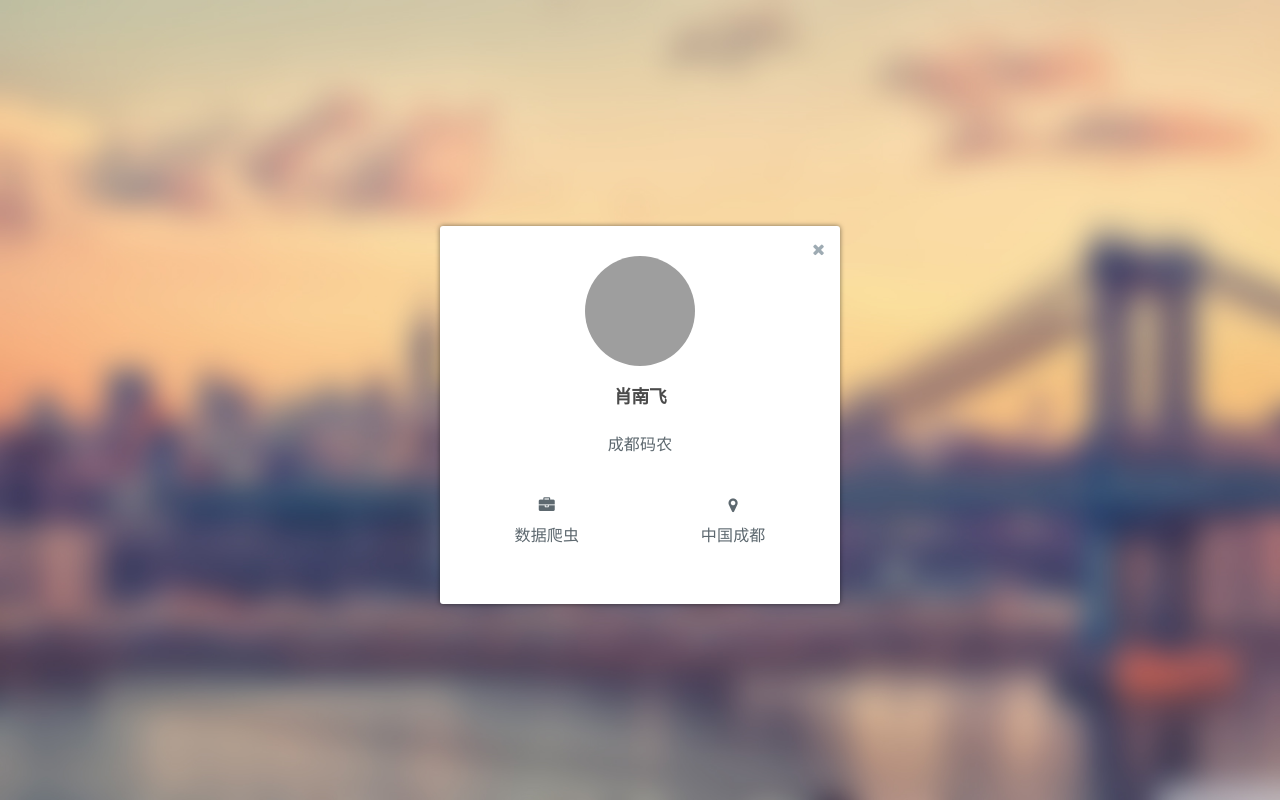
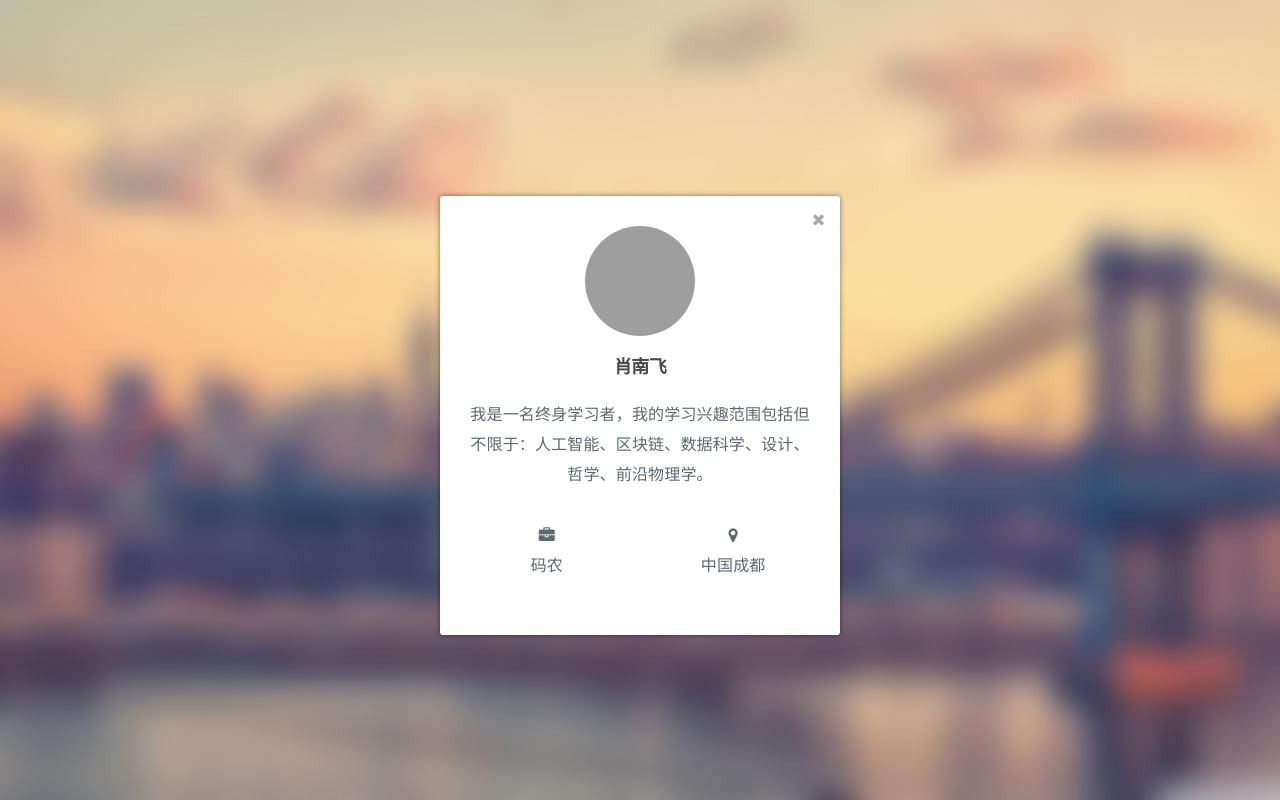
Before and after one commit to xiao198304/xiao198304.github.io, a plain HTML site: page archives/2017/10/index.html in a window 1280 px wide. Both pictures are taken after a click on the link "关于". Drawn offline with Linux system fonts and the light colour scheme; grey boxes are pictures that could not be loaded; a web font is replaced by a local one.

Commit message:
Site updated: 2017-10-11 13:25:19

```diff
--- a/archives/2017/10/index.html
+++ b/archives/2017/10/index.html
@@ -11,16 +11,16 @@
 
 
 
-    <meta name="description" content="天苍茫 雁何往">
+    <meta name="description" content="我是一名终身学习者，这里是我的随笔录。">
 <meta property="og:type" content="blog">
 <meta property="og:title" content="南飞随笔">
 <meta property="og:url" content="http://www.xiao198304.com/archives/2017/10/index.html">
 <meta property="og:site_name" content="南飞随笔">
-<meta property="og:description" content="天苍茫 雁何往">
+<meta property="og:description" content="我是一名终身学习者，这里是我的随笔录。">
 <meta property="og:locale" content="zh-cn">
 <meta name="twitter:card" content="summary">
 <meta name="twitter:title" content="南飞随笔">
-<meta name="twitter:description" content="天苍茫 雁何往">
+<meta name="twitter:description" content="我是一名终身学习者，这里是我的随笔录。">
 
 
 
@@ -78,7 +78,7 @@
                 </a>
                 <h4 class="sidebar-profile-name">肖南飞</h4>
 
-                    <h5 class="sidebar-profile-bio"><p>成都码农</p>
+                    <h5 class="sidebar-profile-bio"><p>我是一名终身学习者，我的学习兴趣范围包括但不限于：人工智能、区块链、数据科学、设计、哲学、前沿物理学。</p>
 </h5>
 
             </div>
@@ -277,14 +277,14 @@
 
             <h4 id="about-card-name">肖南飞</h4>
 
-            <div id="about-card-bio"><p>成都码农</p>
+            <div id="about-card-bio"><p>我是一名终身学习者，我的学习兴趣范围包括但不限于：人工智能、区块链、数据科学、设计、哲学、前沿物理学。</p>
 </div>
 
 
             <div id="about-card-job">
                 <i class="fa fa-briefcase"></i>
                 <br/>
-                <p>数据爬虫</p>
+                <p>码农</p>
 
             </div>
 
```
Also changed, not shown: 2017/10/10/hello-world/index.html (+3 -3 lines), archives/2017/index.html (+6 -6 lines), archives/index.html (+6 -6 lines), index.html (+6 -6 lines).
